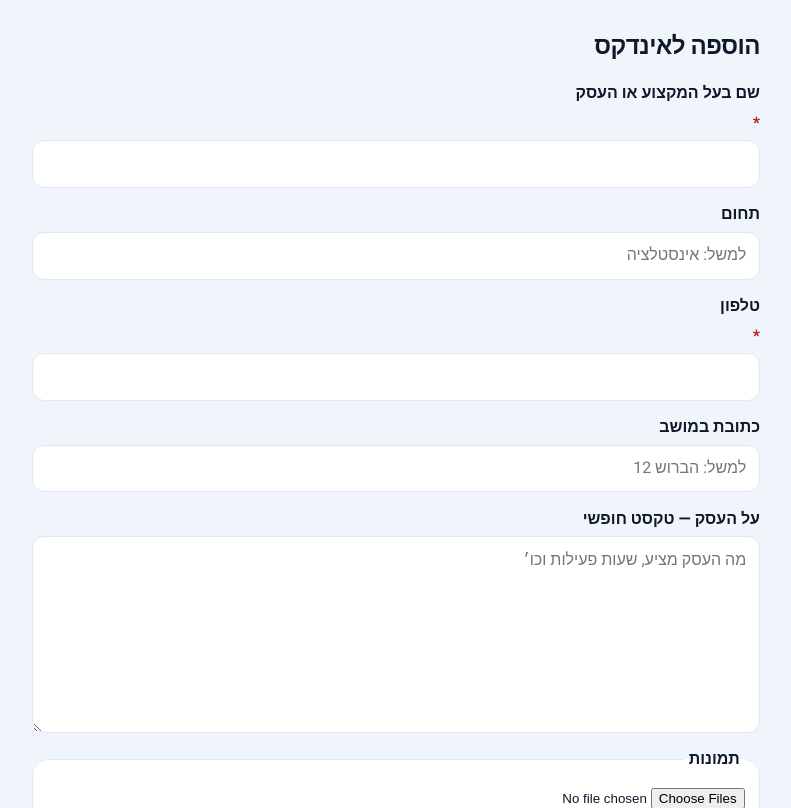
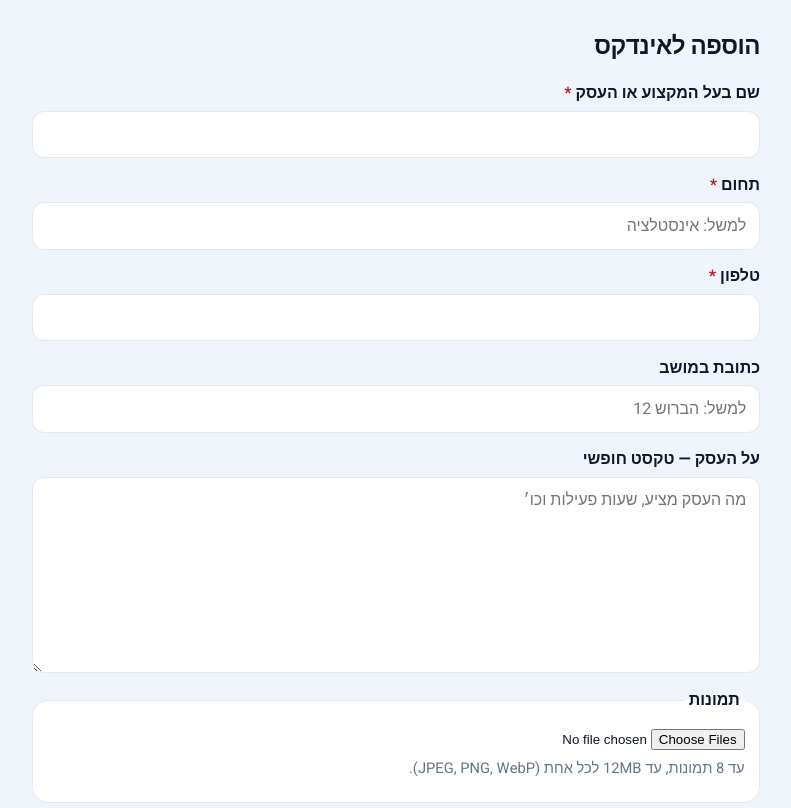
Before and after one commit to kbaronsela/race-driver-recommendations, a Flask app: page /add in a window 1280 px wide. Shown: the part 61-869 px from the top of the page, without its empty margins (244-1035 px from the left). Run offline with Flask 3, Linux system fonts and the light colour scheme; tables that the repository leaves empty hold one stand-in row (values such as "Sample post").

Commit message:
Form: required field, asterisk by the label, no dead arrow
The profession field is now required (browser and server side), the red
asterisk sits on the label line instead of under it, and the inactive
browser-drawn arrow next to suggestion-list inputs is hidden.

Co-Authored-By: Claude Code <noreply@anthropic.com>

```diff
--- a/mishelanu/app.py
+++ b/mishelanu/app.py
@@ -361,6 +361,8 @@ def read_form():
         values[key] = (request.form.get(key) or "").strip()[:limit]
     if not values["name"]:
         errors["name"] = "נא למלא שם."
+    if not values["field"]:
+        errors["field"] = "נא למלא תחום."
     if len(digits(values["phone"])) < 9:
         errors["phone"] = "נא למלא מספר טלפון תקין."
     if request.form.get("lat") or request.form.get("lng"):
--- a/mishelanu/static/css/site.css
+++ b/mishelanu/static/css/site.css
@@ -260,6 +260,8 @@ img { max-width: 100%; }
 }
 .form legend { padding: 0 0.3rem; font-weight: 700; }
 .req { color: var(--danger); }
+/* החרטום שהדפדפן מצייר ליד שדה עם רשימת הצעות — לא עושה כלום ברוב הדפדפנים, ולכן מוסתר */
+.form input[list]::-webkit-calendar-picker-indicator { display: none; }
 .hint { margin: 0.4rem 0; color: var(--muted); font-size: 0.92rem; font-weight: 400; }
 .error { margin: 0.3rem 0 0; color: var(--danger); font-size: 0.92rem; font-weight: 500; }
 .hp { display: none; }
--- a/mishelanu/sw.js
+++ b/mishelanu/sw.js
@@ -1,6 +1,6 @@
 /* Service Worker של mishelanu: קבצי הבסיס שמורים לעבודה ללא רשת, ותמונות שכבר נצפו נשארות בזיכרון.
    כשמשנים קבצים בתיקיית static — לעדכן את VERSION כדי שהשינוי יגיע לטלפונים. */
-var VERSION = 'mishelanu-v5';
+var VERSION = 'mishelanu-v6';
 var PRECACHE = [
   './',
   './manifest.json',
--- a/mishelanu/templates/form.html
+++ b/mishelanu/templates/form.html
@@ -17,21 +17,22 @@
   </div>
 
   <label>
-    שם בעל המקצוע או העסק <span class="req" aria-hidden="true">*</span>
+    <span>שם בעל המקצוע או העסק <span class="req" aria-hidden="true">*</span></span>
     <input name="name" maxlength="80" required value="{{ values.name }}">
   </label>
   {% if errors.name %}<p class="error">{{ errors.name }}</p>{% endif %}
 
   <label>
-    תחום
-    <input name="field" list="field-list" maxlength="60" value="{{ values.field }}" placeholder="למשל: אינסטלציה">
+    <span>תחום <span class="req" aria-hidden="true">*</span></span>
+    <input name="field" list="field-list" maxlength="60" required value="{{ values.field }}" placeholder="למשל: אינסטלציה">
     <datalist id="field-list">
       {% for f in fields %}<option value="{{ f }}"></option>{% endfor %}
     </datalist>
   </label>
+  {% if errors.field %}<p class="error">{{ errors.field }}</p>{% endif %}
 
   <label>
-    טלפון <span class="req" aria-hidden="true">*</span>
+    <span>טלפון <span class="req" aria-hidden="true">*</span></span>
     <input name="phone" type="tel" dir="ltr" required value="{{ values.phone }}">
   </label>
   {% if errors.phone %}<p class="error">{{ errors.phone }}</p>{% endif %}
```
